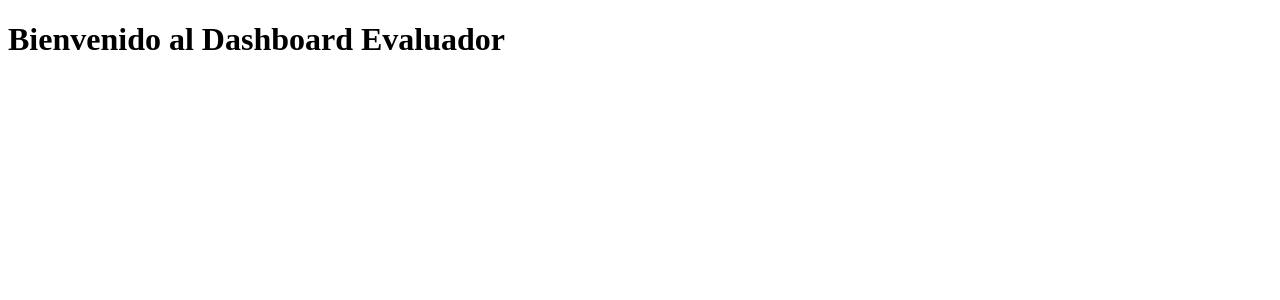
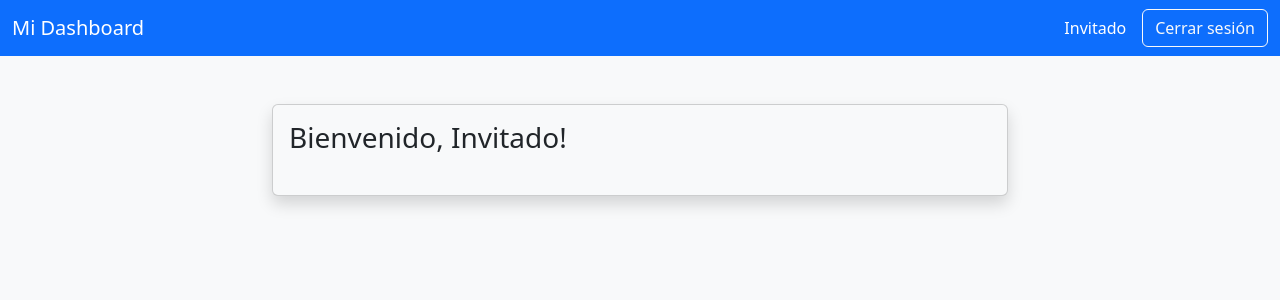
Before and after one commit to rulos26/ModuStackVisit_2, a PHP site: page /resources/views/evaluador/dashboardEavaluador.php in a window 1280 px wide. Shown: the top 300 px of the page. Run offline with PHP 8.4, Linux system fonts and the light colour scheme.

Commit message:
Refactorización de los dashboards administrativos y de evaluador, eliminando el código HTML estático y reemplazándolo por una inclusión del archivo de vista común. Se permite la adición de contenido específico para cada rol.

```diff
--- a/resources/views/evaluador/dashboardEavaluador.php
+++ b/resources/views/evaluador/dashboardEavaluador.php
@@ -1,10 +1,3 @@
-<!DOCTYPE html>
-<html lang="es">
-<head>
-    <meta charset="UTF-8">
-    <title>Dashboard Evaluador</title>
-</head>
-<body>
-    <h1>Bienvenido al Dashboard Evaluador</h1>
-</body>
-</html>
+<?php
+include __DIR__ . '/../../../vistas/dashboard.php';
+// Aquí puedes agregar contenido específico para el evaluador si lo deseas
--- /dev/null
+++ b/vistas/dashboard.php
@@ -0,0 +1,40 @@
+<?php
+if (session_status() === PHP_SESSION_NONE) {
+    session_start();
+}
+$usuario = $_SESSION['username'] ?? 'Invitado';
+?>
+<!DOCTYPE html>
+<html lang="es">
+<head>
+    <meta charset="UTF-8">
+    <meta name="viewport" content="width=device-width, initial-scale=1.0">
+    <title>Dashboard</title>
+    <link href="https://cdn.jsdelivr.net/npm/bootstrap@5.3.0/dist/css/bootstrap.min.css" rel="stylesheet">
+    <link rel="stylesheet" href="/public/css/styles.css">
+</head>
+<body class="bg-light">
+    <nav class="navbar navbar-expand-lg navbar-dark bg-primary">
+        <div class="container-fluid">
+            <a class="navbar-brand" href="#">Mi Dashboard</a>
+            <div class="d-flex align-items-center ms-auto">
+                <span class="text-white me-3"><i class="bi bi-person-circle"></i> <?php echo htmlspecialchars($usuario); ?></span>
+                <a href="/app/Controllers/CerrarSesionController.php" class="btn btn-outline-light">Cerrar sesión</a>
+            </div>
+        </div>
+    </nav>
+    <div class="container py-5">
+        <div class="row justify-content-center">
+            <div class="col-md-8">
+                <div class="card shadow">
+                    <div class="card-body">
+                        <h3 class="card-title mb-4">Bienvenido, <?php echo htmlspecialchars($usuario); ?>!</h3>
+                        <!-- Aquí puedes incluir el contenido específico del dashboard -->
+                    </div>
+                </div>
+            </div>
+        </div>
+    </div>
+    <script src="https://cdn.jsdelivr.net/npm/bootstrap@5.3.0/dist/js/bootstrap.bundle.min.js"></script>
+</body>
+</html>
```
Also changed, not shown: app/Controllers/CerrarSesionController.php (added, +8 -0 lines), resources/views/admin/dashboardAdmin.php (+3 -10 lines).
